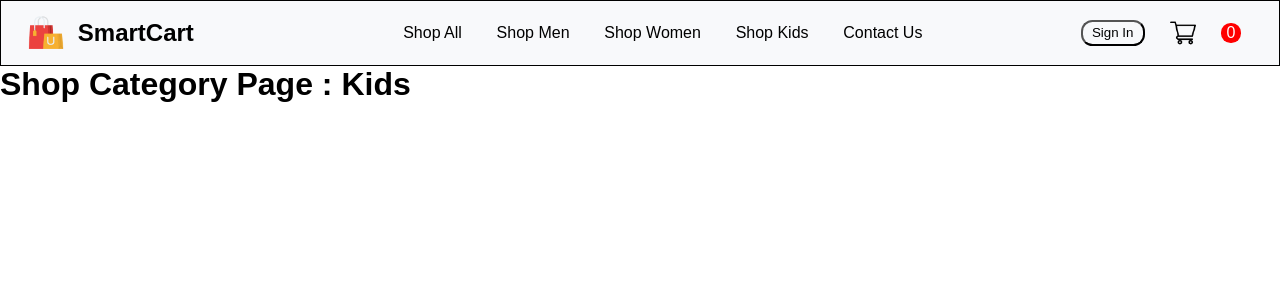
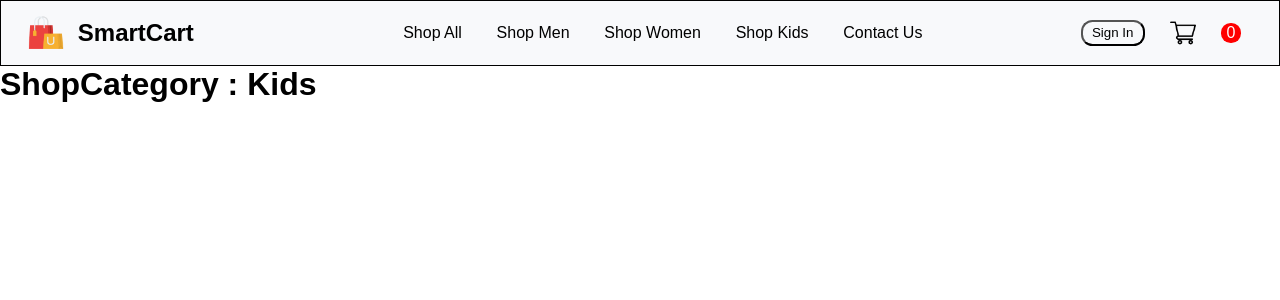
Before and after one commit to Prakritig01/SmartCart, a React (Create React App) app in the folder smart-cart/: page /kids in a window 1280 px wide. Shown: the top 300 px of the page. Built offline with nearby package versions, Linux system fonts and the light colour scheme.

Commit message:
changed shop category instead of multiple files like men,women,kids

```diff
--- a/smart-cart/src/App.js
+++ b/smart-cart/src/App.js
@@ -1,12 +1,11 @@
 import Navbar from "./Components/Navbar/Navbar";
-import Men from "./Components/Pages/ShopMen";
-import Women from "./Components/Pages/ShopWomen";
-import Kids from "./Components/Pages/ShopKids";
 import Home from "./Components/Pages/Home";
 import Contact from "./Components/Pages/Contact";
 import SignIn from "./Components/Pages/SignIn";
 import Cart from "./Components/Pages/Cart";
+import ShopCategory from "./Components/Pages/ShopCategory";
 import { BrowserRouter as Router,Routes,Route } from "react-router-dom";
+
 const App = () => {
   return (
     <>
@@ -14,9 +13,9 @@ const App = () => {
     <Navbar/>
       <Routes>
         <Route path="/" element = {<Home/>}></Route>
-        <Route path="/men" element = {<Men/>}></Route>
-        <Route path="/women" element = {<Women/>}></Route>
-        <Route path="/kids" element = {<Kids/>}></Route>
+        <Route path="/men" element = {<ShopCategory category= "Men"/>}></Route>
+        <Route path="/women" element = {<ShopCategory category= "Women"/>}></Route>
+        <Route path="/kids" element = {<ShopCategory category= "Kids"/>}></Route>
         <Route path="/contact" element = {<Contact/>}></Route>
         <Route path="/signin" element = {<SignIn/>}></Route>
         <Route path="/cart" element = {<Cart/>}></Route>
--- /dev/null
+++ b/smart-cart/src/Components/Pages/ShopCategory.jsx
@@ -0,0 +1,9 @@
+const ShopCategory = ({category}) => {
+    return (
+        <>
+            <h1>ShopCategory : {category}</h1>
+        </>
+     );
+}
+
+export default ShopCategory;
--- a/smart-cart/src/Components/Pages/ShopKids.jsx
+++ /dev/null
@@ -1,9 +0,0 @@
-const Kids = () => {
-    return (
-        <>
-        <h1>Shop Category Page : Kids</h1>
-        </>
-     );
-}
-
-export default Kids;
--- a/smart-cart/src/Components/Pages/ShopMen.jsx
+++ /dev/null
@@ -1,9 +0,0 @@
-const Men = () => {
-    return (
-        <>
-        <h1>Shop Category Page : Men</h1>
-        </>
-     );
-}
-
-export default Men;
```
